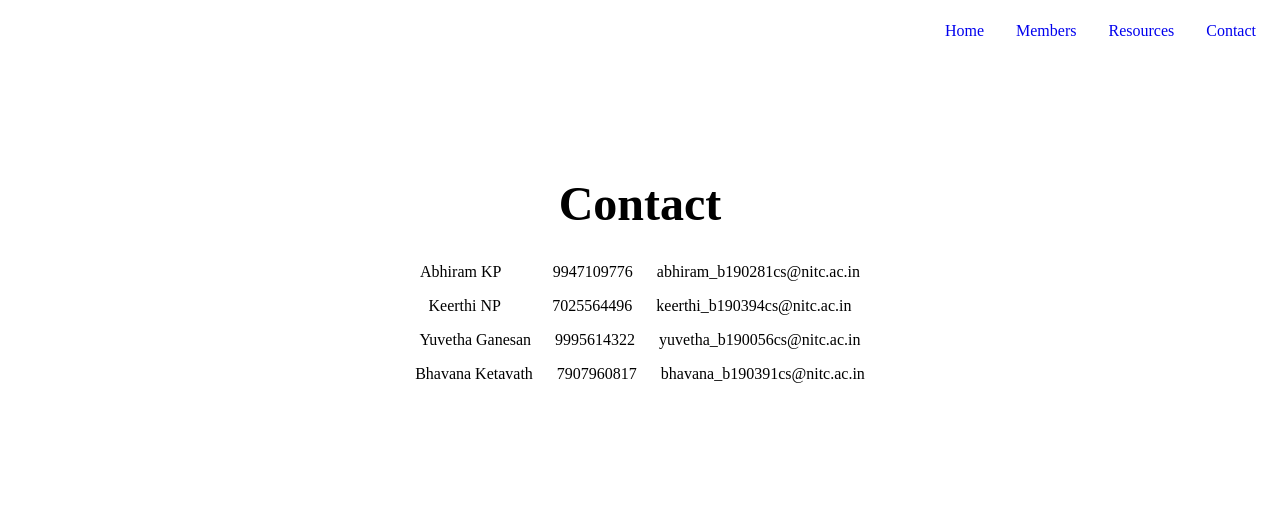
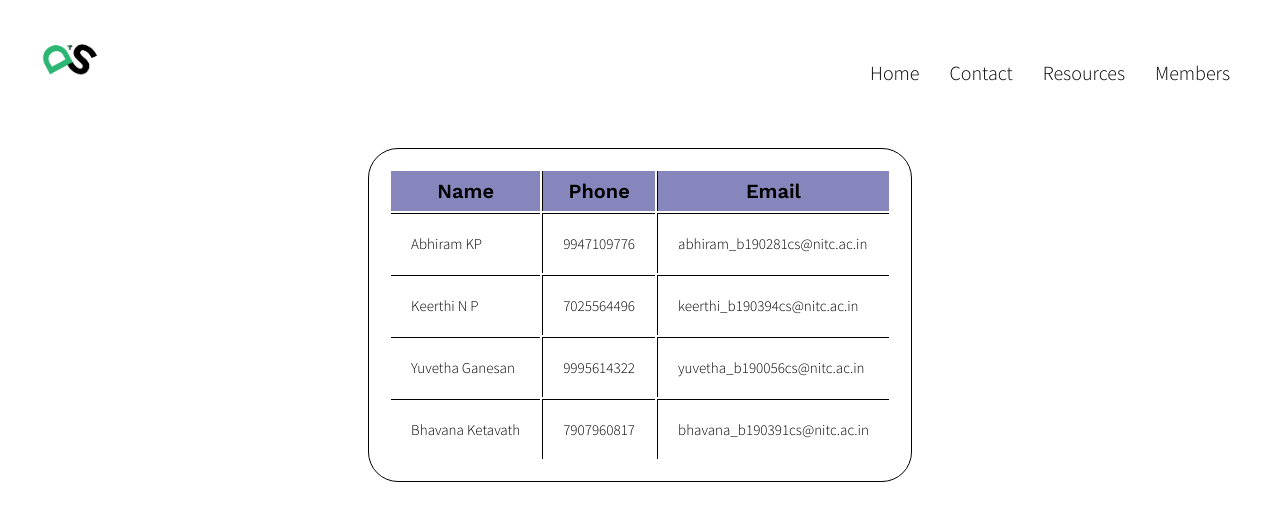
Before and after one commit to abhiove/abhiove.github.io, a plain HTML site: page contact.html in a window 1280 px wide. Drawn offline with nearby package versions, Linux system fonts and the light colour scheme.

Commit message:
semi final

```diff
--- a/contact.html
+++ b/contact.html
@@ -1,52 +1,64 @@
 <!DOCTYPE html>
 <html>
 <head>
-<style>
-ul {
-  list-style-type: none;
-  margin: 0;
-  padding: 0;
-  overflow: hidden;
-}
+    <link rel="stylesheet" href="index.css">
+    <link rel="stylesheet" href="index.css">
+    <link rel="preconnect" href="https://fonts.gstatic.com" crossorigin>
+    <link href="https://fonts.googleapis.com/css2?family=Work+Sans:wght@600&display=swap" rel="stylesheet">
+    <link rel="preconnect" href="https://fonts.googleapis.com">
+    <link rel="preconnect" href="https://fonts.googleapis.com">
 
-li {
-  float: right;
-}
-h1{
-    text-align:center;
-    font-size:300%;
-}
+    <link rel="preconnect" href="https://fonts.googleapis.com">
+    <link rel="preconnect" href="https://fonts.gstatic.com" crossorigin>
+    <link href="https://fonts.googleapis.com/css2?family=Source+Sans+Pro:wght@300;700&display=swap" rel="stylesheet">
 
-li a {
-  display: block;
-  text-align: center;
-  padding: 14px 16px;
-  text-decoration: none;
-}
-p{
-    text-align:center;
-}
 
-</style>
 </head>
 <body>
+    <img id="logo-img" width="60px" src="logo.png">
 
-<ul>
-  <li><a href="#">Contact</a></li>
-  <li><a href="resources.html">Resources</a></li>
-  <li><a href="members.html">Members</a></li>
-  <li><a href="index.html">Home</a></li>
-</ul>
-<br>
-<br>
-<br>
-<br>
-<br>
-<h1>Contact</h1>
-<p>Abhiram KP &nbsp&nbsp&nbsp&nbsp&nbsp&nbsp&nbsp&nbsp&nbsp&nbsp&nbsp 9947109776  &nbsp&nbsp&nbsp&nbsp abhiram_b190281cs@nitc.ac.in</p>
-<P>Keerthi NP  &nbsp&nbsp&nbsp&nbsp&nbsp&nbsp&nbsp&nbsp&nbsp&nbsp&nbsp 7025564496 &nbsp&nbsp&nbsp&nbsp keerthi_b190394cs@nitc.ac.in</p>
-<p>Yuvetha Ganesan  &nbsp&nbsp&nbsp&nbsp 9995614322 &nbsp&nbsp&nbsp&nbsp yuvetha_b190056cs@nitc.ac.in</p>
-<P>Bhavana Ketavath  &nbsp&nbsp&nbsp&nbsp 7907960817 &nbsp&nbsp&nbsp&nbsp bhavana_b190391cs@nitc.ac.in</p>
+
+    <div id="navbar">
+        <div class="navitem"><a href="index.html">Home</a></div>
+        <div class="navitem"><a href="contact.html">Contact</a></div>
+        <div class="navitem"><a href="resources.html">Resources</a></div>
+        <div class="navitem"><a href="members.html">Members</a></div>
+    </div>
+
+    <div id="contact-box">
+        <!-- <div id="contact">Contact</div> -->
+        <table id="table2">
+            <tr>
+                <th>Name</th>
+                <th>Phone</th>
+                <th>Email</th>
+            </tr>
+            <tr>
+                <td>Abhiram KP</td>
+                <td>9947109776</td>
+                <td>abhiram_b190281cs@nitc.ac.in</td>
+            </tr>
+            <tr>
+                <td>Keerthi N P</td>
+                <td>7025564496</td>
+                <td>keerthi_b190394cs@nitc.ac.in</td>
+            </tr>
+            <tr>
+                <td>Yuvetha Ganesan</td>
+                <td>9995614322</td>
+                <td>yuvetha_b190056cs@nitc.ac.in</td>
+            </tr>
+            <tr>
+                <td>Bhavana Ketavath</td>
+                <td>7907960817</td>
+                <td>bhavana_b190391cs@nitc.ac.in</td>
+            </tr>
+        </table>
+        <!-- <p>Abhiram KP &nbsp&nbsp&nbsp&nbsp&nbsp&nbsp&nbsp&nbsp&nbsp&nbsp&nbsp 9947109776  &nbsp&nbsp&nbsp&nbsp abhiram_b190281cs@nitc.ac.in</p>
+        <P>Keerthi NP  &nbsp&nbsp&nbsp&nbsp&nbsp&nbsp&nbsp&nbsp&nbsp&nbsp&nbsp 7025564496 &nbsp&nbsp&nbsp&nbsp keerthi_b190394cs@nitc.ac.in</p>
+        <p>Yuvetha Ganesan  &nbsp&nbsp&nbsp&nbsp 9995614322 &nbsp&nbsp&nbsp&nbsp yuvetha_b190056cs@nitc.ac.in</p>
+        <P>Bhavana Ketavath  &nbsp&nbsp&nbsp&nbsp 7907960817 &nbsp&nbsp&nbsp&nbsp bhavana_b190391cs@nitc.ac.in</p> -->
+    </div>
 <br>
 <br>
 
--- /dev/null
+++ b/index.css
@@ -0,0 +1,167 @@
+ul {
+    list-style-type: none;
+    margin: 0;
+    padding: 0;
+    overflow: hidden;
+    /* text-align: center; */
+  }
+  li {
+      color: aqua;
+      float: right;
+  }
+
+  #box{
+      display: flex;
+      flex-direction: column;
+      /* border: 1px solid black; */
+      /* width: fit-content; */
+      width: 40%;
+      margin: auto;
+      gap:10px;
+      padding: 20px;
+  }
+  p{
+      /* font-family: work sans; */
+      font-size: 15px;
+  }
+  #title{
+    letter-spacing: -0.04em;
+      margin-top: 140px;
+      font-family: work sans;
+      font-size: 90px;
+  }
+  #desc{
+      font-family: Source Sans Pro;
+      width: 90%;
+  }
+
+  li a {
+    display: block;
+    text-align: center;
+    padding: 14px 16px;
+    text-decoration: none;
+  }
+  #logo-img{
+      position: fixed;
+      top: 30px;
+      left:40px;
+  }
+
+  #navbar{
+      width: fit-content;
+      margin: 30px 0;
+      position: fixed;
+      top: 30px;
+      right: 50px;
+      display: flex;
+      flex-direction: row;
+      gap: 30px;
+  }
+  a{
+      font-family: Source Sans Pro;
+      font-weight: 300px;
+      font-size: 20px;
+      color:black;
+      text-decoration: none;
+  }
+  a:hover{
+
+      color:#2BB673;
+      box-shadow: 3px;
+  }
+  a:focus{
+      color:rgb(86, 109, 166);
+      box-shadow: 3px;
+
+  }
+  button{
+      margin-top: 20px;
+      border: 0px;
+      box-shadow: 1px 1px 2px black;
+      border-radius: 50px;
+      width:120px;
+      height:40px;
+      position:relative;
+      /* left: 1 */
+      padding:5px;
+      /* margin-top:30%; */
+  }
+  button:hover{
+      transition-duration: 200ms;
+      cursor: pointer;
+      background-color: #2BB673;
+      /* box-shadow: 0px;    */
+  }
+
+#contact{
+    margin: auto;
+    font-size: 30px;
+}
+
+#contact-box{
+    display: flex;
+    flex-direction: column;
+    gap: 5px;
+    padding: 10px;
+}
+table{
+    margin: 0 auto;
+    padding: 20px;
+}
+table th{
+    /* padding: 20px; */
+    font-size: 20px;
+    font-family: Work sans;
+}
+table td{
+    padding: 20px;
+    font-size: 15px;
+    font-family: Source Sans pro;
+}
+/* table td div{
+    font-size: 20px;
+} */
+table {
+    margin-top: 100px;
+    border-collapse:separate;
+    border:solid black 1px;
+    border-radius:30px;
+}
+#table2{
+    margin-top: 130px;
+}
+
+td, th {
+    border-left:solid black 1px;
+    border-top:solid black 1px;
+}
+
+th {
+    /* border-radius: 30px; */
+    padding: 8px;
+    background-color: rgb(134, 134, 188);
+    border-top: none;
+}
+
+td:first-child, th:first-child {
+     border-left: none;
+}
+
+  table tr:hover td {
+    background-color: #ddd !important
+  }
+
+
+#soon{
+    /* position: relative; */
+    margin-top: 260px;
+    font-family: Source Sans Pro;
+    font-size: 30px;
+    text-align: center;
+}
+#members{
+    margin-top: 80px;
+    font-family: work sans;
+    font-size: 60px;
+    text-align: center;
+}
```
Also changed, not shown: index.html (+21 -42 lines), members.html (+26 -16 lines), resources.html (+22 -16 lines), bhavana.png, logo.png (added), 1 other file.
